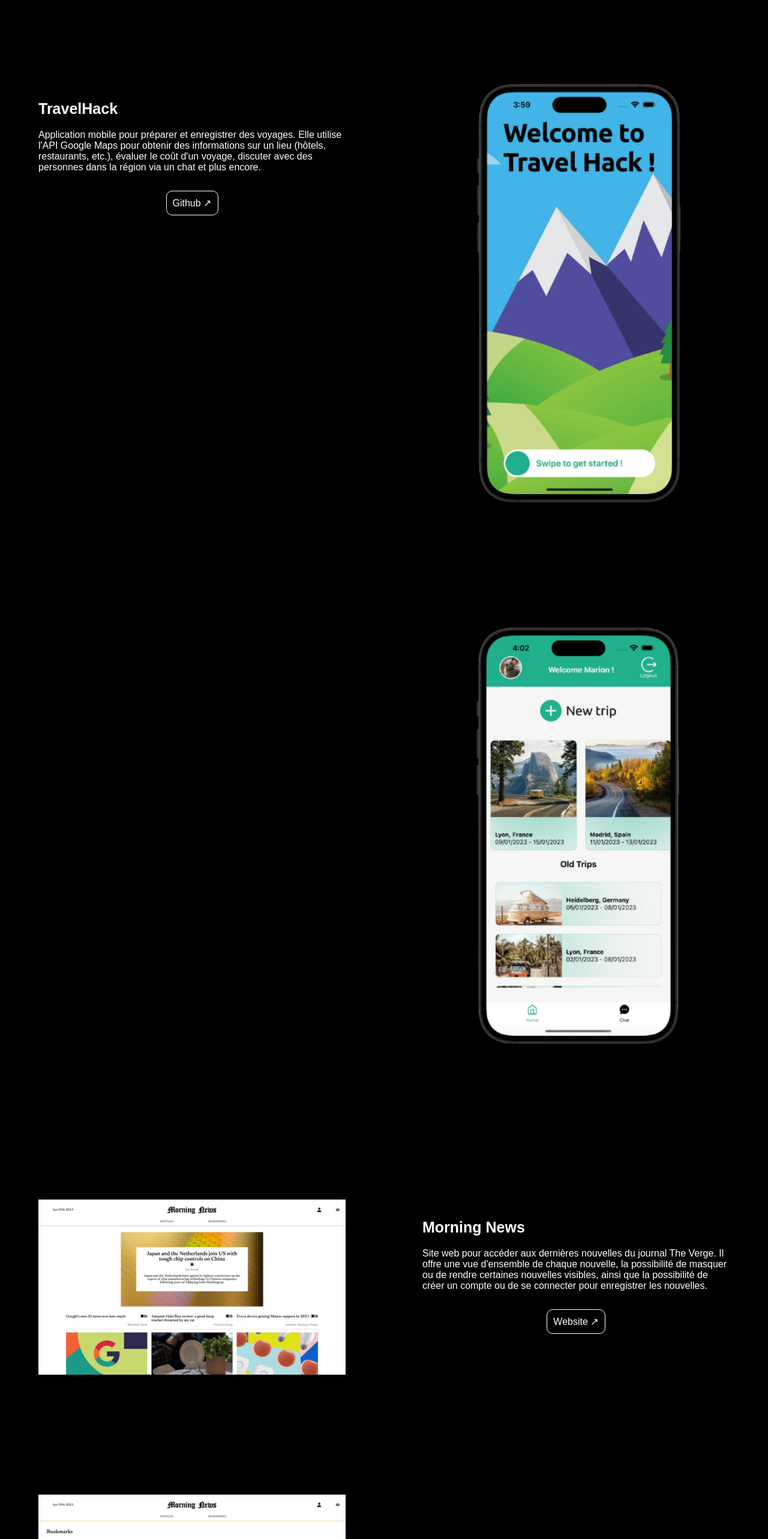
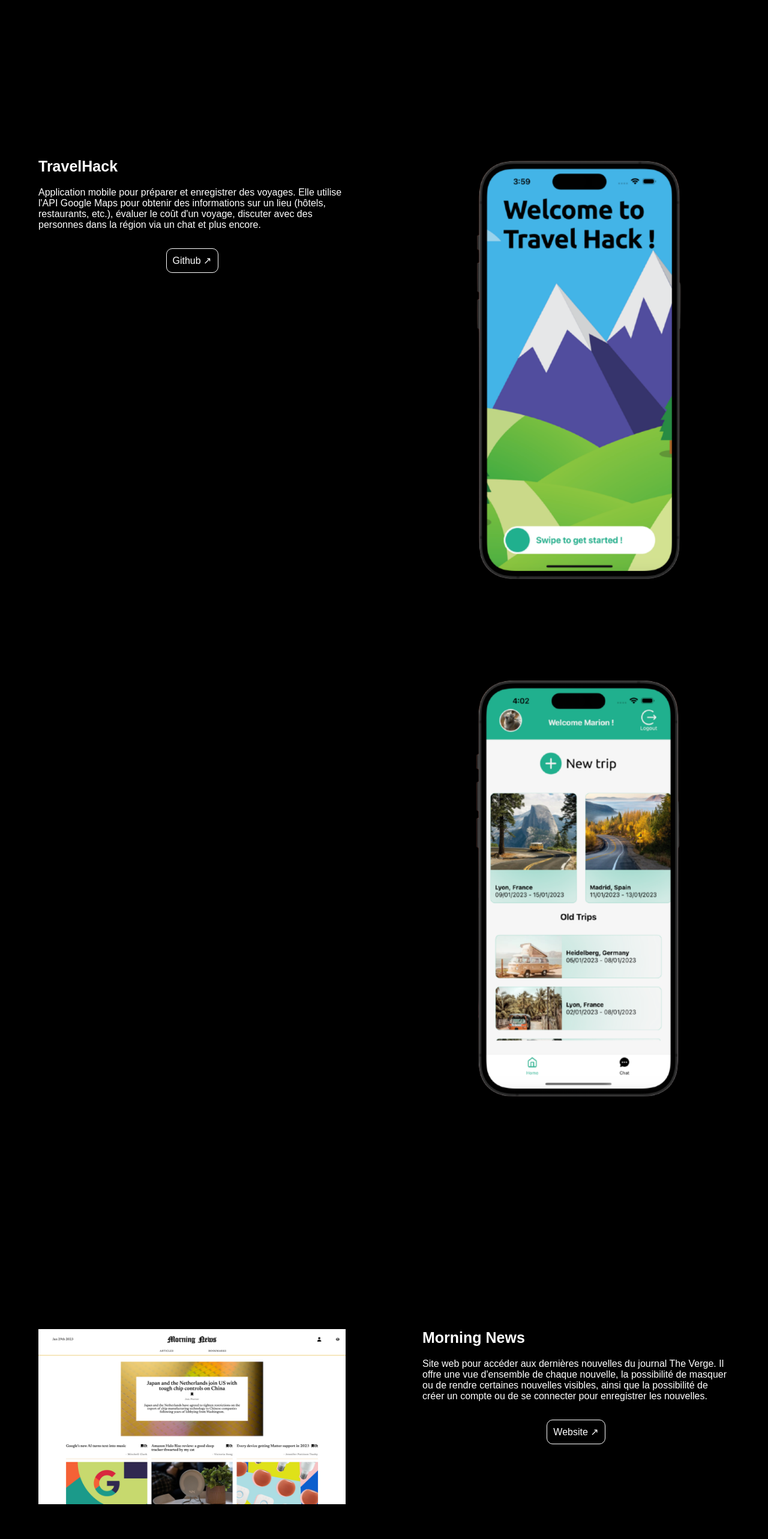
Before and after one commit to RyanRml/portfolio, a Next.js app: page / in a window 1280 px wide. Shown: the part 2100-4666 px from the top of the page at 60% size. Built offline with nearby package versions, Linux system fonts and the light colour scheme; a web font is replaced by a local one.

Commit message:
Anim on scroll & adjust work position

```diff
--- a/components/About.js
+++ b/components/About.js
@@ -1,9 +1,30 @@
 import styles from "@/styles/About.module.css";
+import { useEffect, useRef, useState } from "react";
 
 export default function About() {
+  const [styleTest, setStyleTest] = useState({});
+  const titleRef = useRef();
+
+  useEffect(() => {
+    const observer = new IntersectionObserver(
+      (entries) => {
+        console.log(entries);
+        if (entries[0].isIntersecting) {
+          setStyleTest({ opacity: 1 });
+        } else {
+          setStyleTest({});
+        }
+      },
+      { root: null, rootMargin: "0px 0px -20% 0px", threshold: 0 }
+    );
+    observer.observe(titleRef.current);
+  }, []);
+
   return (
     <section className={styles.container}>
-      <h2 className={styles.sectionTitle}>À propos</h2>
+      <h2 ref={titleRef} style={styleTest} className={styles.sectionTitle}>
+        À propos
+      </h2>
       <div className={styles.aboutMe}>
         <div className={styles.aboutMeText}>
           <h3 className={styles.h3}>
--- a/components/Contact.js
+++ b/components/Contact.js
@@ -58,11 +58,6 @@ export default function Contact() {
     isSendStyle = { margin: "20px 0 0", color: "green" };
   }
 
-  let loadindStyle = { display: "none" };
-  if (isLoading) {
-    loadindStyle = {};
-  }
-
   return (
     <section className={styles.container}>
       <h2 className={styles.h2}>Contact</h2>
@@ -75,7 +70,7 @@ export default function Contact() {
           un plaisir de vous répondre dès que possible.
         </p>
         <form className={styles.form}>
-          <label for="inputName" className={styles.label}>
+          <label htmlFor="inputName" className={styles.label}>
             Nom
           </label>
           <input
@@ -87,8 +82,9 @@ export default function Contact() {
             value={name}
             onChange={(e) => setName(e.target.value)}
             maxLength="50"
+            autoComplete="name"
           />
-          <label for="inputMail" className={styles.label}>
+          <label htmlFor="inputMail" className={styles.label}>
             Email
           </label>
           <input
@@ -101,7 +97,7 @@ export default function Contact() {
             onChange={(e) => setEmail(e.target.value)}
             maxLength="50"
           />
-          <label for="inputMsg" className={styles.label}>
+          <label htmlFor="inputMsg" className={styles.label}>
             Message
           </label>
           <textarea
@@ -115,7 +111,7 @@ export default function Contact() {
             onChange={(e) => setMessage(e.target.value)}
             maxLength="1000"
           />
-          <div className={styles.loader} style={loadindStyle}></div>
+          {isLoading && <div className={styles.loader} />}
           <p style={isSendStyle} className={styles.pStatus}>
             {isSend}
           </p>
--- a/styles/About.module.css
+++ b/styles/About.module.css
@@ -6,11 +6,15 @@
 }
 
 .sectionTitle {
+  opacity: 0;
+
   width: 100%;
 
   margin-bottom: 30px;
 
   font-size: 40px;
+
+  transition: all 1s ease-out;
 }
 
 .aboutMe {
--- a/styles/Work.module.css
+++ b/styles/Work.module.css
@@ -72,7 +72,6 @@
   display: flex;
   justify-content: space-around;
   width: 100%;
-  height: 100%;
 }
 
 .workRight {
@@ -83,24 +82,21 @@
   flex-direction: row-reverse;
   justify-content: space-around;
   width: 100%;
-  height: 100%;
 }
 
 .workLeftText {
   position: sticky;
   align-self: start;
-  top: 50%;
+  top: 30%;
 
-  transform: translateY(-50%);
   width: 40%;
 }
 
 .workRightText {
   position: sticky;
   align-self: start;
-  top: 50%;
+  top: 30%;
 
-  transform: translateY(-50%);
   width: 40%;
 }
 
@@ -117,7 +113,7 @@
   width: 100%;
   height: auto;
 
-  margin-top: 25vh;
+  margin-top: 20vh;
 }
 
 .imgWorkPortrait {
@@ -125,7 +121,7 @@
 }
 
 .imgWork:first-child {
-  margin-top: -25%;
+  margin-top: 0;
 }
 
 @media (max-width: 800px) {
```
